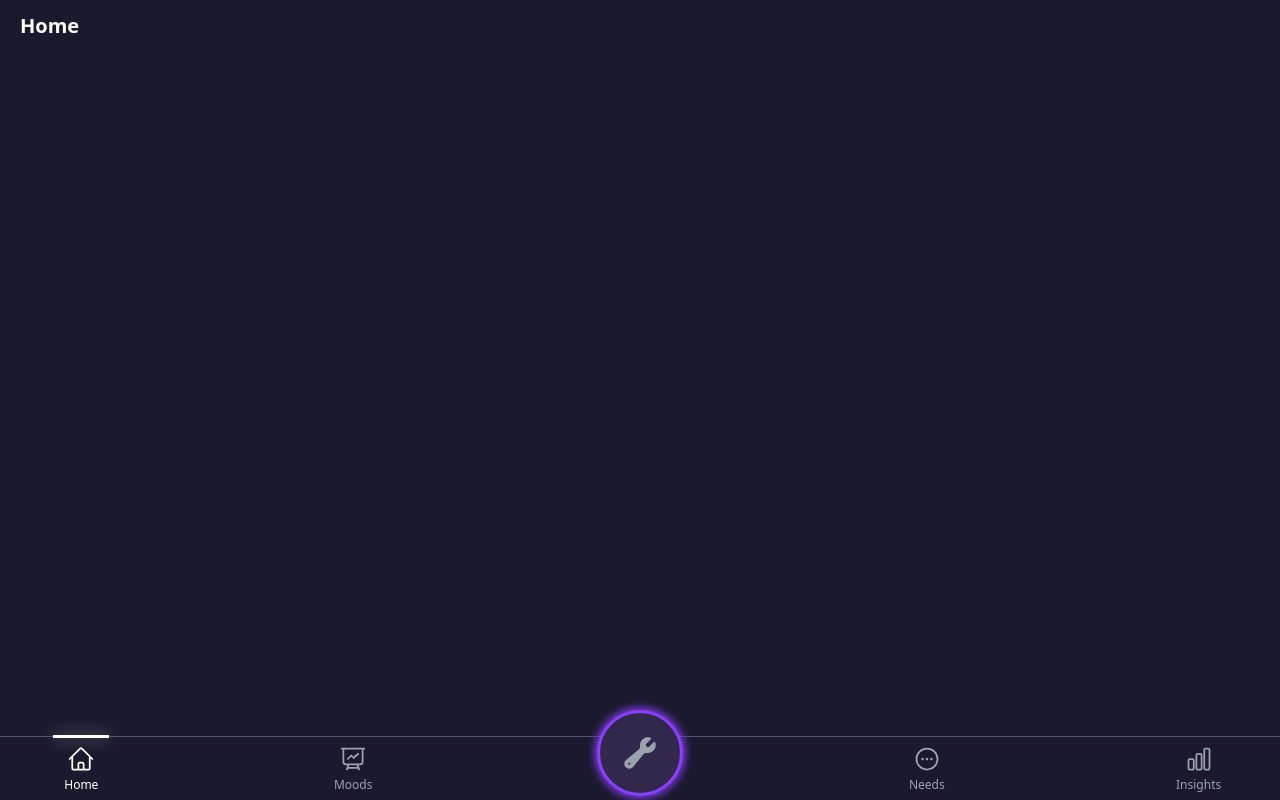
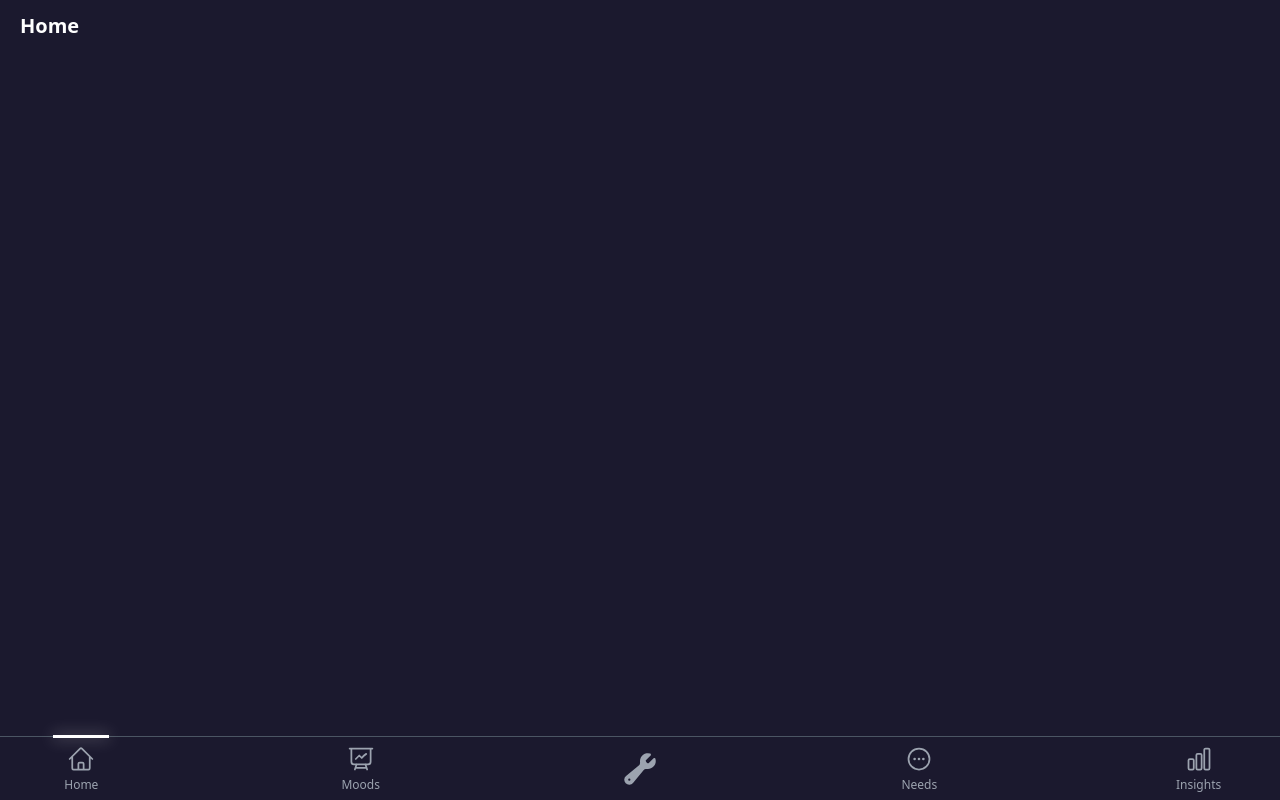
Before and after one commit to fac30/things-we-do, a Next.js app: page / in a window 1280 px wide. Built offline with nearby package versions, Linux system fonts and the light colour scheme.

Commit message:
fix: delete conditional css:

```diff
--- a/src/ui/shared/NavLink.tsx
+++ b/src/ui/shared/NavLink.tsx
@@ -23,15 +23,16 @@ export default function NavLink({
   return (
     <Link
       href={destination}
-      className={clsx(
-        `flex flex-col items-center justify-center w-14 h-14 text-gray-400 relative`,
-        {
-          "text-white": isActive,
-          "border-twd-primary-purple border-solid border-[3px] rounded-full p-10 bg-twd-navbar-background shadow-[0px_0px_8px_2px_rgba(137,63,252)] -translate-y-4":
-            isToolkit,
-          "bg-gray-100 text-twd-primary-purple ": isActive && isToolkit,
-        }
-      )}
+      className="flex flex-col items-center justify-center w-14 h-14 text-gray-400 relative"
+      // className={clsx(
+      //   `flex flex-col items-center justify-center w-14 h-14 text-gray-400 relative`
+      // {
+      //   "text-white": isActive,
+      //   "border-twd-primary-purple border-solid border-[3px] rounded-full p-10 bg-twd-navbar-background shadow-[0px_0px_8px_2px_rgba(137,63,252)] -translate-y-4":
+      //     isToolkit,
+      //   "bg-gray-100 text-twd-primary-purple ": isActive && isToolkit,
+      // }
+      // )}
     >
       {isActive && !isToolkit && (
         <span
```
